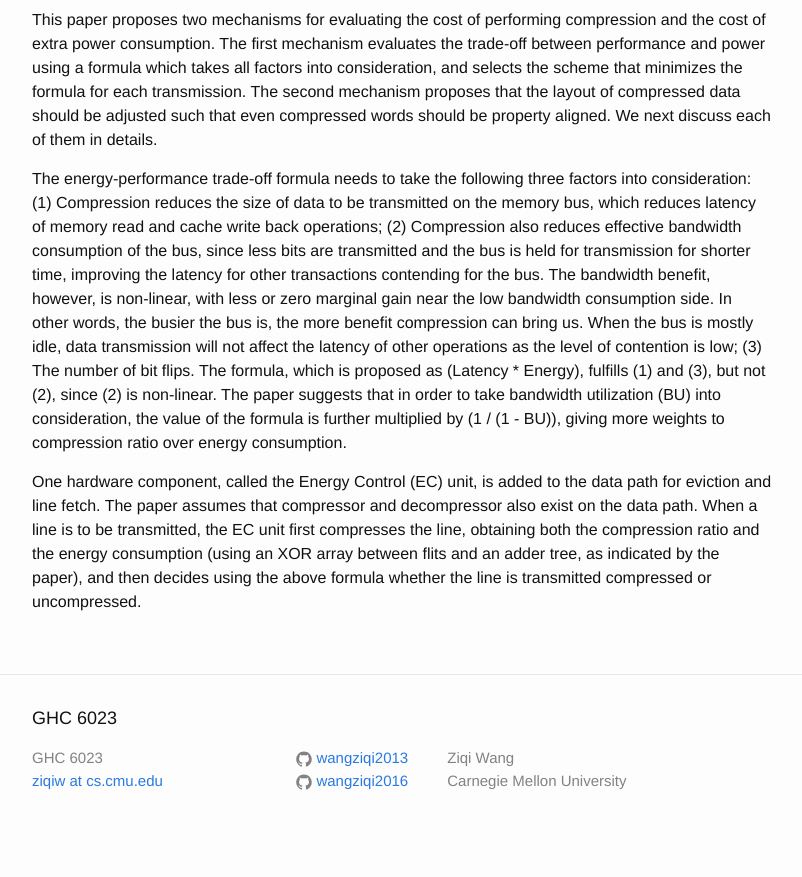
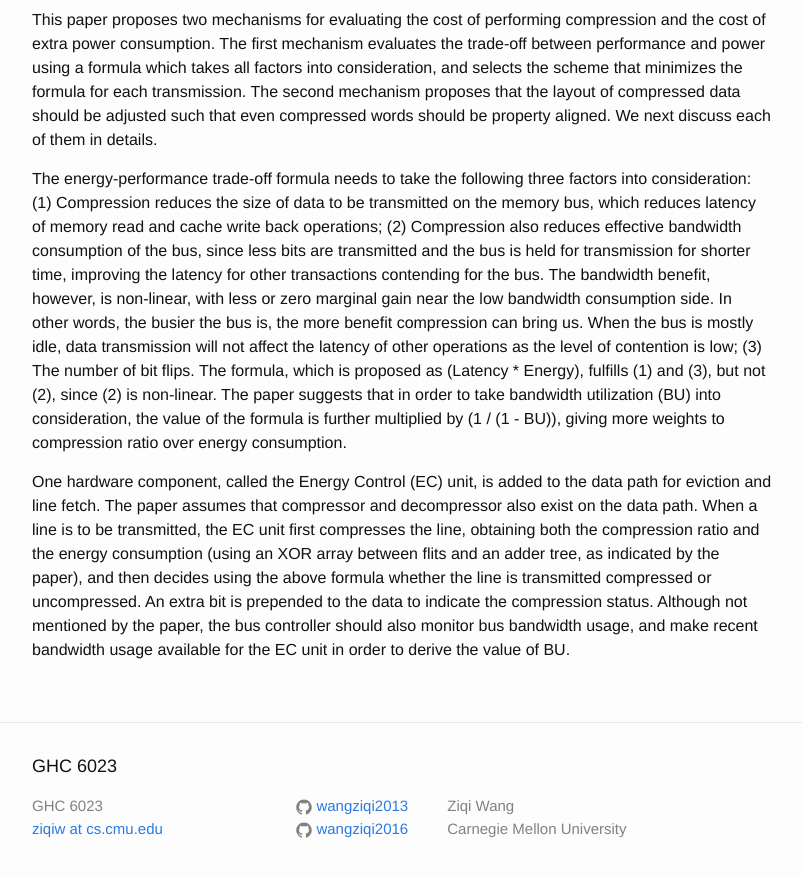
Before and after one commit to wangziqi2013/wangziqi2013.github.io, a Jekyll site: the page built from _posts/2020-07-27-a-case-for-toggle-aware-gpu-compression.markdown, in a window 1280 px wide and 900 px high, scrolled down 1600 px. Shown: the top 877 px of the window, without its empty margins (238-1040 px from the left). Built offline with Jekyll 4.4.1, drawn with Linux system fonts in a browser that asks for light colours; before the commit the page ends 2452 px from its top, so only the background shows below that.

Commit message:
Adding BU

```diff
--- a/_posts/2020-07-27-a-case-for-toggle-aware-gpu-compression.markdown
+++ b/_posts/2020-07-27-a-case-for-toggle-aware-gpu-compression.markdown
@@ -76,4 +76,6 @@ One hardware component, called the Energy Control (EC) unit, is added to the dat
 The paper assumes that compressor and decompressor also exist on the data path. When a line is to be transmitted, the
 EC unit first compresses the line, obtaining both the compression ratio and the energy consumption (using an XOR
 array between flits and an adder tree, as indicated by the paper), and then decides using the above formula
-whether the line is transmitted compressed or uncompressed.
+whether the line is transmitted compressed or uncompressed. An extra bit is prepended to the data to indicate the
+compression status. Although not mentioned by the paper, the bus controller should also monitor bus bandwidth usage,
+and make recent bandwidth usage available for the EC unit in order to derive the value of BU.
```
